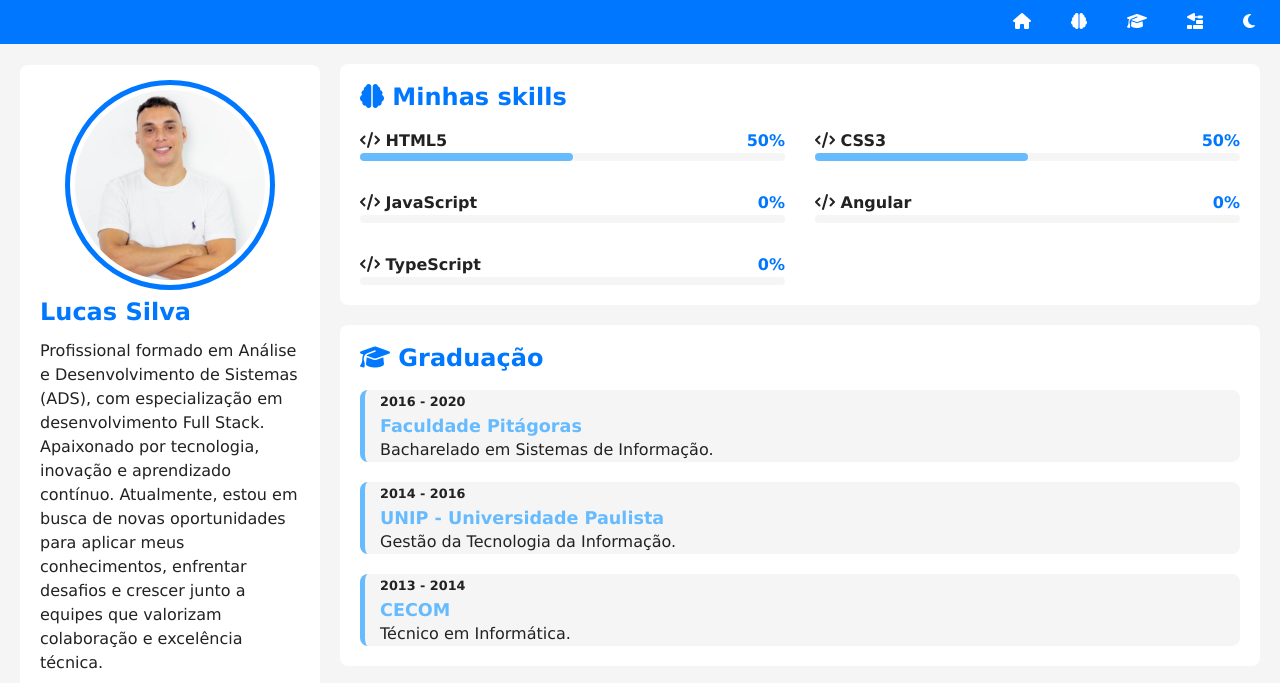
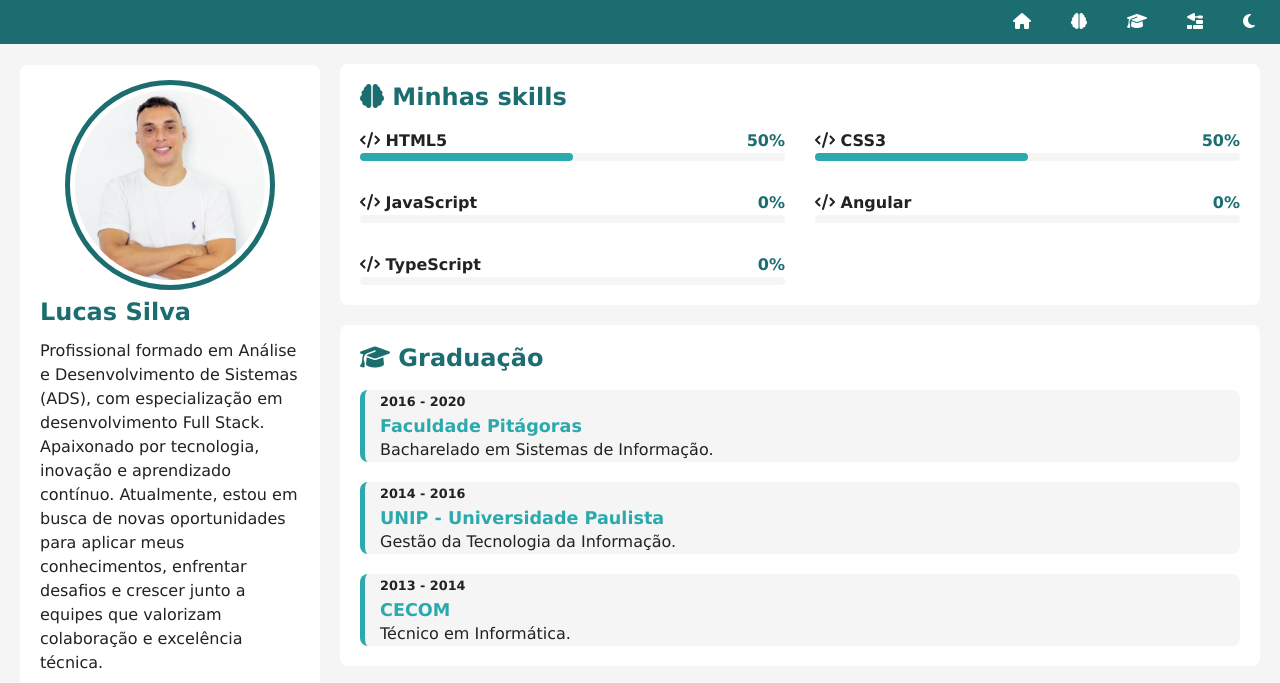
Before and after one commit to projects-developer-dev/projeto-portfolio, a plain HTML site: page index.html in a window 1280 px wide. Shown: the top 683 px of the page. Drawn offline with Linux system fonts and the light colour scheme.

Commit message:
Alteração das cores do portfolio.

```diff
--- a/estilos/style.css
+++ b/estilos/style.css
@@ -10,8 +10,10 @@
   --fundo-principal: #f5f5f5;
   --texto: #222222;
   --texto-inverso: #ffffff;
-  --destaque: #0077ff;
-  --destaque-inverso: #66bbff;
+ /*  --destaque: #0077ff; */
+  --destaque: #1c6d70;
+  /* --destaque-inverso: #66bbff; */
+  --destaque-inverso: #2ca9ad;
   --fundo-card: #ffffff;
 }
 
```
